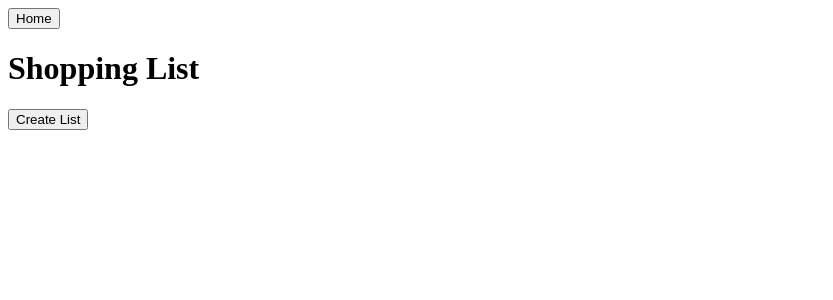
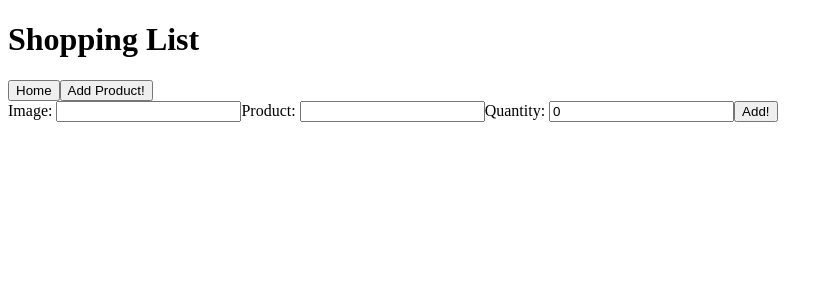
Before and after one commit to carolineabreu/projeto, a React (Create React App) app: page /add-product in a window 1280 px wide. Shown: the top 300 px of the page, without its empty margins (0-833 px from the left). Built offline with nearby package versions, Linux system fonts and the light colour scheme.

Commit message:
fixed list

```diff
--- a/src/App.js
+++ b/src/App.js
@@ -1,7 +1,7 @@
 import { Routes, Route } from "react-router-dom";
 import NavBar from "./components/Navbar";
+import { AddProduct } from "./pages/AddProduct";
 import { Home } from "./pages/Home";
-import {Form} from "./components/Form"
 
 function App() {
   return (
@@ -9,7 +9,7 @@ function App() {
       <NavBar />
       <Routes>
         <Route path="/" element={<Home />} />
-        <Route path= "/create-list" element = {<Form/>}/>
+        <Route path="/add-product" element={<AddProduct />} />
       </Routes>
 
     </div>
--- a/src/components/Card/index.js
+++ /dev/null
@@ -1,17 +0,0 @@
-
-
-export function Card(props) {
-  return (
-    <>
-      <div className="card" style={{ width: "18rem" }}>
-        <div className="card-body">
-          <h5 className="card-title">{props.productName}</h5>
-          <h6 className="card-subtitle mb-2 text-muted">
-            {props.productQuantity}
-          </h6>
-          <img className="image" src= {props.productImage} alt= {props.productName}/>
-        </div>
-      </div>
-    </>
-  );
-}
--- a/src/components/List/index.js
+++ /dev/null
@@ -1,17 +0,0 @@
-import { Card } from "../Card";
-
-export function List(props) {
-  return (
-    <>
-      {props.map((currentproduct) => {
-        return (
-          <Card
-            product={currentproduct.productName}
-            quantity={currentproduct.productQuantity}
-            image={currentproduct.productImage}
-          />
-        );
-      })}
-    </>
-  );
-}
--- a/src/components/Navbar/index.js
+++ b/src/components/Navbar/index.js
@@ -1,16 +1,15 @@
 import { Link } from "react-router-dom";
-import {Form} from "../Form";
 
 
 export default function NavBar() {
   return (
     <div className="Navbar">
+      <h1>Shopping List</h1>
       <Link to="/">
         <button>Home</button>
       </Link>
-      <h1> Shopping List </h1>
-      <Link to="/create-list">
-        <button>Create List</button>
+      <Link to="/add-product">
+        <button>Add Product!</button>
       </Link>
     </div>
   );
--- /dev/null
+++ b/src/components/ProductList/index.js
@@ -0,0 +1,13 @@
+import style from "./style.module.css";
+
+export function ProductList({ product }) {
+  return (
+    <>
+      <img src={product.image} alt={product.name} />
+      <div className={style.text}>
+        <h2>{product.name}</h2>
+        <p>Quantity: {product.quantity}</p>
+      </div>
+    </>
+  );
+}
--- a/src/components/Form/index.js
+++ b/src/pages/AddProduct/index.js
@@ -1,16 +1,14 @@
 import { useState } from "react";
 import axios from "axios";
-
-
 import { useNavigate } from "react-router-dom";
 
-export function Form () {
+export function AddProduct() {
   const navigate = useNavigate();
 
   const [form, setForm] = useState({
-    productName: "",
-    productQuantity: 0,
-    productImage: ""
+    image: "",
+    name: "",
+    quantity: 0
   });
 
   function handleChange(e) {
@@ -22,7 +20,7 @@ export function Form () {
 
     try {
       const response = await axios.post(
-        "https://ironrest.herokuapp.com/shoppinglist",
+        "https://ironrest.herokuapp.com/shopping-list-clz",
         form
       );
 
@@ -36,35 +34,34 @@ export function Form () {
 
   return (
     <form onSubmit={handleSubmit}>
+      <label htmlFor="image">Image: </label>
+      <input
+        id="image"
+        name="image"
+        type="text"
+        value={form.image}
+        onChange={handleChange}
+      />
 
-      <label htmlFor="product">Product: </label>
+      <label htmlFor="name">Product: </label>
       <input
-        id="product"
-        name="productName"
+        id="name"
+        name="name"
         type="text"
-        value={form.productName}
+        value={form.name}
         onChange={handleChange}
       />
 
       <label htmlFor="quantity">Quantity: </label>
       <input
         id="quantity"
-        name="productQuantity"
+        name="quantity"
         type="number"
-        value={form.productQuantity}
+        value={form.quantity}
         onChange={handleChange}
       />
 
-      <label htmlFor="image">Image: </label>
-      <input
-        id="image"
-        name="productImage"
-        type="text"
-        value={form.productImage}
-        onChange={handleChange}
-      />
-
-      <button type="submit">Send</button>
+      <button type="submit">Add!</button>
     </form>
   );
 }
--- a/src/pages/Home/index.js
+++ b/src/pages/Home/index.js
@@ -1,33 +1,36 @@
-import { useState, useEffect } from "react";
 import axios from "axios";
-import { Link } from "react-router-dom";
-import { List } from "../../components/List";
-import { Form } from "../../components/Form";
+import { useEffect, useState } from "react";
+import { ProductList } from "../../components/ProductList";
 
 export function Home() {
-  const [items, setItems] = useState([]);
+  const [product, setProduct] = useState([]);
 
   useEffect(() => {
-    async function fetchItems() {
+    async function fetchProduct() {
       try {
         const response = await axios.get(
-          "https://ironrest.herokuapp.com/shoppinglist"
+          "https://ironrest.herokuapp.com/shopping-list-clz"
         );
-        setItems([...response.data]);
+
+        setProduct([...response.data]);
       } catch (err) {
         console.log(err);
       }
     }
-    fetchItems();
+    fetchProduct();
   }, []);
 
   return (
     <>
-      {items.map((currentItems) => {
+      {product.map((currentProduct) => {
         return (
-          <Link to={`/${currentItems._id}`}>
-            <h2>Shopping List </h2>{" "}
-          </Link>
+          <ProductList product={{
+            image: currentProduct.image,
+            name: currentProduct.name,
+            quantity: currentProduct.quantity
+          }}
+            key={currentProduct.name}
+          />
         );
       })}
     </>
```
Also changed, not shown: src/components/ProductList/style.module.css (added).
